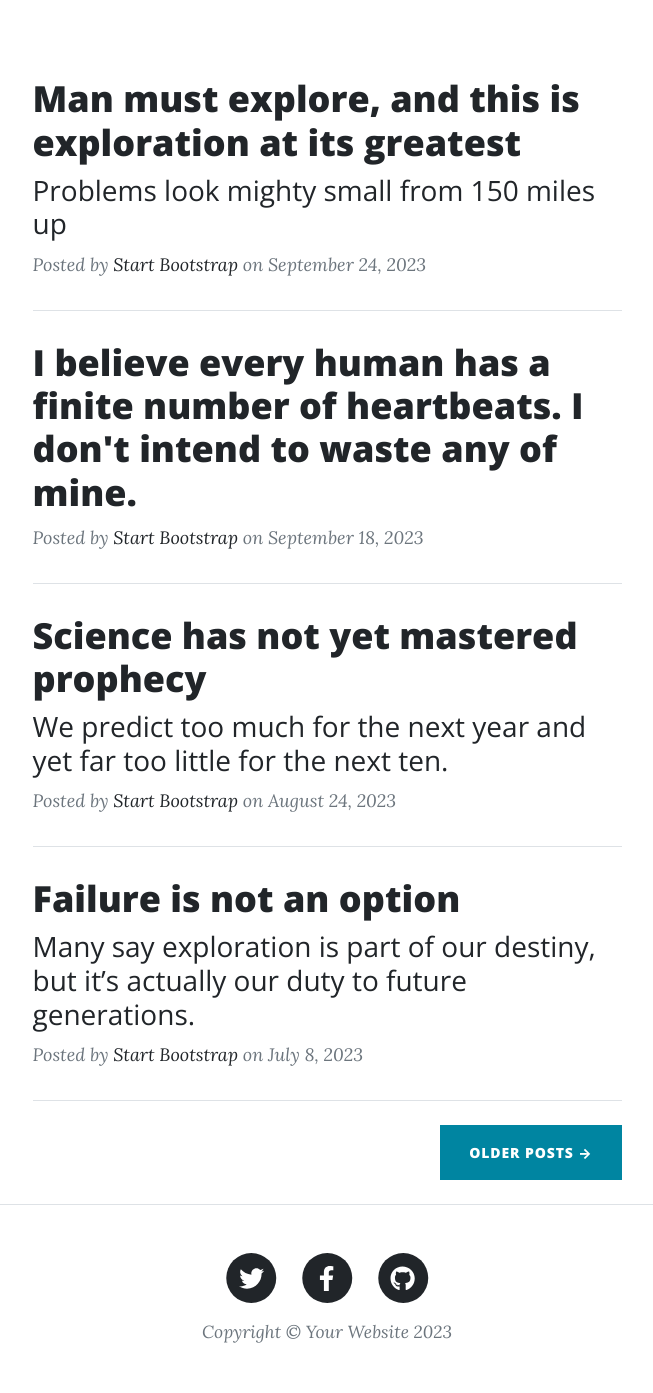
After one commit to FacundoMuruchi/Proyecto-Final_Muruchi.github.io, a Django app: template blog/templates/blog/ejemplo.html in a window 1280 px wide. The commit adds this page. Shown: the part 533-1926 px from the top of the page, without its empty margins (313-966 px from the left). Run offline with Django 4.2, Linux system fonts and the light colour scheme; the template is opened without the code that fills it, so the values that code supplies are empty; some libraries are stand-ins or nearby versions.

```diff
--- a/base_templates/base.html
+++ b/base_templates/base.html
@@ -7,7 +7,7 @@
         <meta name="description" content="" />
         <meta name="author" content="" />
         {% block titulo %}{% endblock titulo %}
-        <link rel="icon" type="image/x-icon" href={% static 'img/libro.ico' %} />
+        <link rel="icon" type="image/x-icon" href={%static 'img/libro.ico'%}/>
         <!-- Font Awesome icons (free version)-->
         <script src="https://use.fontawesome.com/releases/v6.3.0/js/all.js" crossorigin="anonymous"></script>
         <!-- Google fonts-->
@@ -97,6 +97,6 @@
         <!-- Bootstrap core JS-->
         <script src="https://cdn.jsdelivr.net/npm/bootstrap@5.2.3/dist/js/bootstrap.bundle.min.js"></script>
         <!-- Core theme JS-->
-        <script src={%static 'js/scripts.js'%}></script>
+        <script src="{%static "js/scripts.js"%}"></script>
     </body>
 </html>
--- /dev/null
+++ b/blog/templates/blog/ejemplo.html
@@ -0,0 +1,153 @@
+<!DOCTYPE html>
+<html lang="en">
+    <head>
+        <meta charset="utf-8" />
+        <meta name="viewport" content="width=device-width, initial-scale=1, shrink-to-fit=no" />
+        <meta name="description" content="" />
+        <meta name="author" content="" />
+        <title>Clean Blog - Start Bootstrap Theme</title>
+        <link rel="icon" type="image/x-icon" href="assets/favicon.ico" />
+        <!-- Font Awesome icons (free version)-->
+        <script src="https://use.fontawesome.com/releases/v6.3.0/js/all.js" crossorigin="anonymous"></script>
+        <!-- Google fonts-->
+        <link href="https://fonts.googleapis.com/css?family=Lora:400,700,400italic,700italic" rel="stylesheet" type="text/css" />
+        <link href="https://fonts.googleapis.com/css?family=Open+Sans:300italic,400italic,600italic,700italic,800italic,400,300,600,700,800" rel="stylesheet" type="text/css" />
+        <!-- Core theme CSS (includes Bootstrap)-->
+        <link href="css/styles.css" rel="stylesheet" />
+    </head>
+    <body>
+        <!-- Navigation-->
+        <nav class="navbar navbar-expand-lg navbar-light" id="mainNav">
+            <div class="container px-4 px-lg-5">
+                <a class="navbar-brand" href="index.html">Start Bootstrap</a>
+                <button class="navbar-toggler" type="button" data-bs-toggle="collapse" data-bs-target="#navbarResponsive" aria-controls="navbarResponsive" aria-expanded="false" aria-label="Toggle navigation">
+                    Menu
+                    <i class="fas fa-bars"></i>
+                </button>
+                <div class="collapse navbar-collapse" id="navbarResponsive">
+                    <ul class="navbar-nav ms-auto py-4 py-lg-0">
+                        <li class="nav-item"><a class="nav-link px-lg-3 py-3 py-lg-4" href="index.html">Home</a></li>
+                        <li class="nav-item"><a class="nav-link px-lg-3 py-3 py-lg-4" href="about.html">About</a></li>
+                        <li class="nav-item"><a class="nav-link px-lg-3 py-3 py-lg-4" href="post.html">Sample Post</a></li>
+                        <li class="nav-item"><a class="nav-link px-lg-3 py-3 py-lg-4" href="contact.html">Contact</a></li>
+                    </ul>
+                </div>
+            </div>
+        </nav>
+        <!-- Page Header-->
+        <header class="masthead" style="background-image: url('assets/img/home-bg.jpg')">
+            <div class="container position-relative px-4 px-lg-5">
+                <div class="row gx-4 gx-lg-5 justify-content-center">
+                    <div class="col-md-10 col-lg-8 col-xl-7">
+                        <div class="site-heading">
+                            <h1>Clean Blog</h1>
+                            <span class="subheading">A Blog Theme by Start Bootstrap</span>
+                        </div>
+                    </div>
+                </div>
+            </div>
+        </header>
+        <!-- Main Content-->
+        <div class="container px-4 px-lg-5">
+            <div class="row gx-4 gx-lg-5 justify-content-center">
+                <div class="col-md-10 col-lg-8 col-xl-7">
+                    <!-- Post preview-->
+                    <div class="post-preview">
+                        <a href="post.html">
+                            <h2 class="post-title">Man must explore, and this is exploration at its greatest</h2>
+                            <h3 class="post-subtitle">Problems look mighty small from 150 miles up</h3>
+                        </a>
+                        <p class="post-meta">
+                            Posted by
+                            <a href="#!">Start Bootstrap</a>
+                            on September 24, 2023
+                        </p>
+                    </div>
+                    <!-- Divider-->
+                    <hr class="my-4" />
+                    <!-- Post preview-->
+                    <div class="post-preview">
+                        <a href="post.html"><h2 class="post-title">I believe every human has a finite number of heartbeats. I don't intend to waste any of mine.</h2></a>
+                        <p class="post-meta">
+                            Posted by
+                            <a href="#!">Start Bootstrap</a>
+                            on September 18, 2023
+                        </p>
+                    </div>
+                    <!-- Divider-->
+                    <hr class="my-4" />
+                    <!-- Post preview-->
+                    <div class="post-preview">
+                        <a href="post.html">
+                            <h2 class="post-title">Science has not yet mastered prophecy</h2>
+                            <h3 class="post-subtitle">We predict too much for the next year and yet far too little for the next ten.</h3>
+                        </a>
+                        <p class="post-meta">
+                            Posted by
+                            <a href="#!">Start Bootstrap</a>
+                            on August 24, 2023
+                        </p>
+                    </div>
+                    <!-- Divider-->
+                    <hr class="my-4" />
+                    <!-- Post preview-->
+                    <div class="post-preview">
+                        <a href="post.html">
+                            <h2 class="post-title">Failure is not an option</h2>
+                            <h3 class="post-subtitle">Many say exploration is part of our destiny, but it’s actually our duty to future generations.</h3>
+                        </a>
+                        <p class="post-meta">
+                            Posted by
+                            <a href="#!">Start Bootstrap</a>
+                            on July 8, 2023
+                        </p>
+                    </div>
+                    <!-- Divider-->
+                    <hr class="my-4" />
+                    <!-- Pager-->
+                    <div class="d-flex justify-content-end mb-4"><a class="btn btn-primary text-uppercase" href="#!">Older Posts →</a></div>
+                </div>
+            </div>
+        </div>
+        <!-- Footer-->
+        <footer class="border-top">
+            <div class="container px-4 px-lg-5">
+                <div class="row gx-4 gx-lg-5 justify-content-center">
+                    <div class="col-md-10 col-lg-8 col-xl-7">
+                        <ul class="list-inline text-center">
+                            <li class="list-inline-item">
+                                <a href="#!">
+                                    <span class="fa-stack fa-lg">
+                                        <i class="fas fa-circle fa-stack-2x"></i>
+                                        <i class="fab fa-twitter fa-stack-1x fa-inverse"></i>
+                                    </span>
+                                </a>
+                            </li>
+                            <li class="list-inline-item">
+                                <a href="#!">
+                                    <span class="fa-stack fa-lg">
+                                        <i class="fas fa-circle fa-stack-2x"></i>
+                                        <i class="fab fa-facebook-f fa-stack-1x fa-inverse"></i>
+                                    </span>
+                                </a>
+                            </li>
+                            <li class="list-inline-item">
+                                <a href="#!">
+                                    <span class="fa-stack fa-lg">
+                                        <i class="fas fa-circle fa-stack-2x"></i>
+                                        <i class="fab fa-github fa-stack-1x fa-inverse"></i>
+                                    </span>
+                                </a>
+                            </li>
+                        </ul>
+                        <div class="small text-center text-muted fst-italic">Copyright &copy; Your Website 2023</div>
+                    </div>
+                </div>
+            </div>
+        </footer>
+        <!-- Bootstrap core JS-->
+        <script src="https://cdn.jsdelivr.net/npm/bootstrap@5.2.3/dist/js/bootstrap.bundle.min.js"></script>
+        <!-- Core theme JS-->
+        <script src="js/scripts.js"></script>
+    </body>
+</html>
--- a/blog/urls.py
+++ b/blog/urls.py
@@ -1,5 +1,5 @@
 from django.urls import path
-from .views import crear_cuenta, posts, subir, subir_cuento, subir_poema, exito, buscar_post, usuarios
+from .views import crear_cuenta, posts, subir, subir_cuento, subir_poema, exito, buscar_post, usuarios, eliminar_poema, eliminar_cuento
 
 urlpatterns = [
     path("cuenta/", crear_cuenta,name="cuenta"),
@@ -9,5 +9,7 @@ urlpatterns = [
     path("subir-cuento/", subir_cuento, name="subir_cuento"),
     path("subir-poema/", subir_poema, name="subir_poema"),
     path("buscar-post/", buscar_post, name="buscar_post"),
-    path("usuarios/", usuarios, name="usuarios")
+    path("usuarios/", usuarios, name="usuarios"),
+    path("eliminar-poema/<id>/", eliminar_poema, name="eliminar_poema"),
+    path("eliminar-cuento/<id>/", eliminar_cuento, name="eliminar_cuento")
 ]
```
Also changed, not shown: blog/templates/blog/posts.html (+44 -13 lines), blog/views.py (+16 -0 lines), db.sqlite3.
